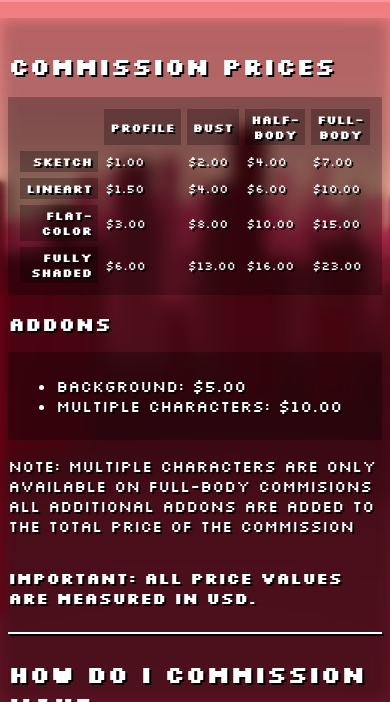
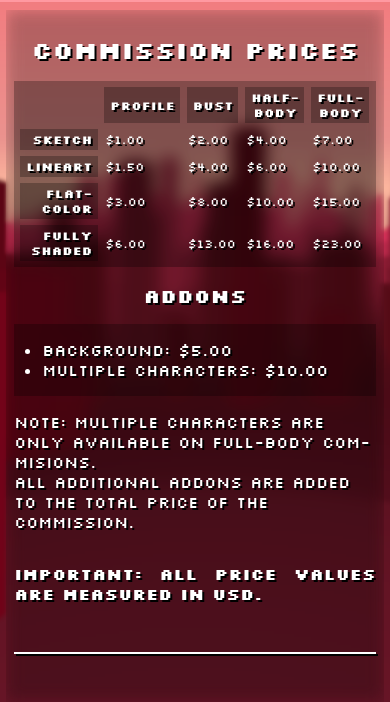
Before and after one commit to HyenaHotline/hyenahotline.github.io, a plain HTML site: page prices/index.html in a window 390 px wide. Shown: the part 142-844 px from the top of the page. Drawn offline with Linux system fonts and the light colour scheme.

Commit message:
Fixed scrollbar issues Smaller devices had issues with horizontally-overflowing content Improved text spacing on smaller devices for readability

```diff
--- a/blocks.css
+++ b/blocks.css
@@ -18,3 +18,9 @@
     background: #0004;
     box-sizing: border-box;
 }
+
+@media only screen and (max-width: 600px) {
+    .container.solid {
+        padding: 0.5em;
+    }
+}
--- a/globals.css
+++ b/globals.css
@@ -61,12 +61,19 @@ body {
     flex-direction: column;
     align-items: center;
     justify-content: center;
+
+    overflow-x: hidden;
 }
 
 
 @media only screen and (max-width: 600px) {
     #content {
+        padding: 0.5em;
         justify-content: start;
+    }
+
+    h1, h2 {
+        text-align: center;
     }
 
     h1 {
@@ -75,4 +82,18 @@ body {
     h2 {
         font-size: 1.2em;
     }
+
+    ul {
+        margin: 0.5em;
+        padding-left: 0.75em;
+    }
+
+    p {
+        text-align: justify;
+        hyphens: auto;
+    }
+
+    hr {
+        margin: 2em 0px;
+    }
 }
--- a/prices/index.html
+++ b/prices/index.html
@@ -59,10 +59,10 @@
                     <li>Multiple Characters: $10.00</li>
                 </ul>
             </div>
-            <p>
-                <span>Note: Multiple characters are only available on full-body commisions</span>
+            <p style="text-align: left;">
+                <span>Note: Multiple characters are only available on full-body commisions.</span>
                 <br>
-                <span>All additional addons are added to the total price of the commission</span>
+                <span>All additional addons are added to the total price of the commission.</span>
             </p>
 
             <p><b>Important: All price values are measured in <span title="United States Dollars">USD</span>.</b></p>
--- a/prices/style.css
+++ b/prices/style.css
@@ -17,5 +17,7 @@
 @media only screen and (max-width: 600px) {
     #prices-table {
         font-size: 0.75em;
+        padding: 0px;
+        /* background: none; */
     }
 }
```
